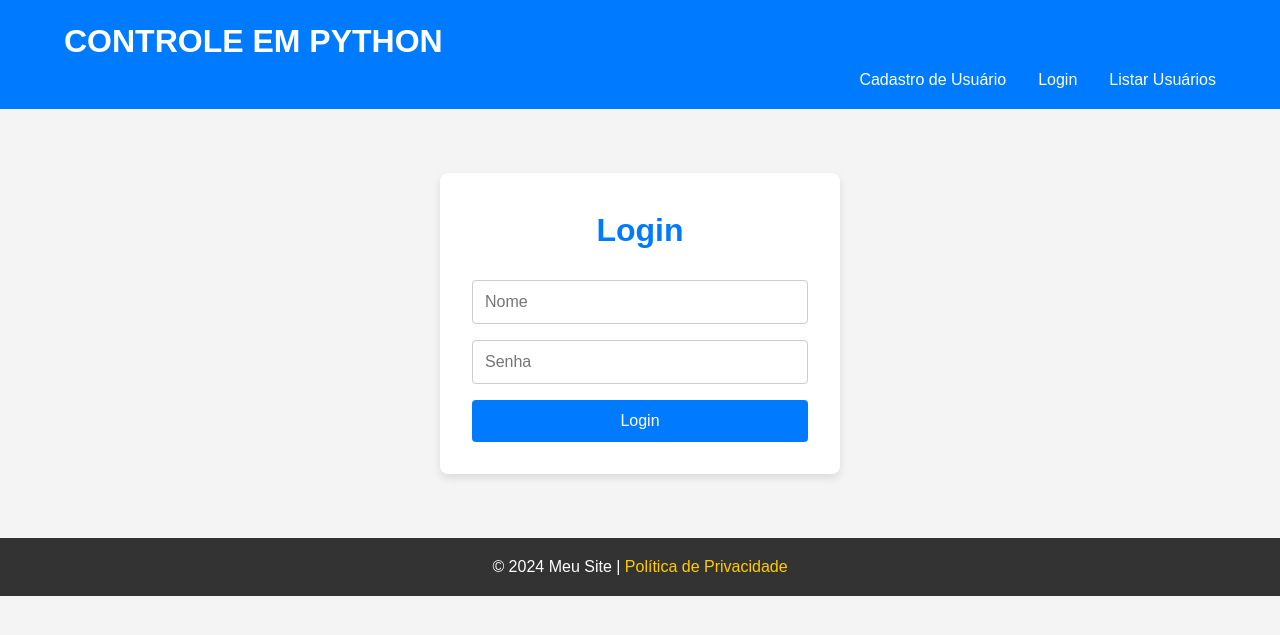
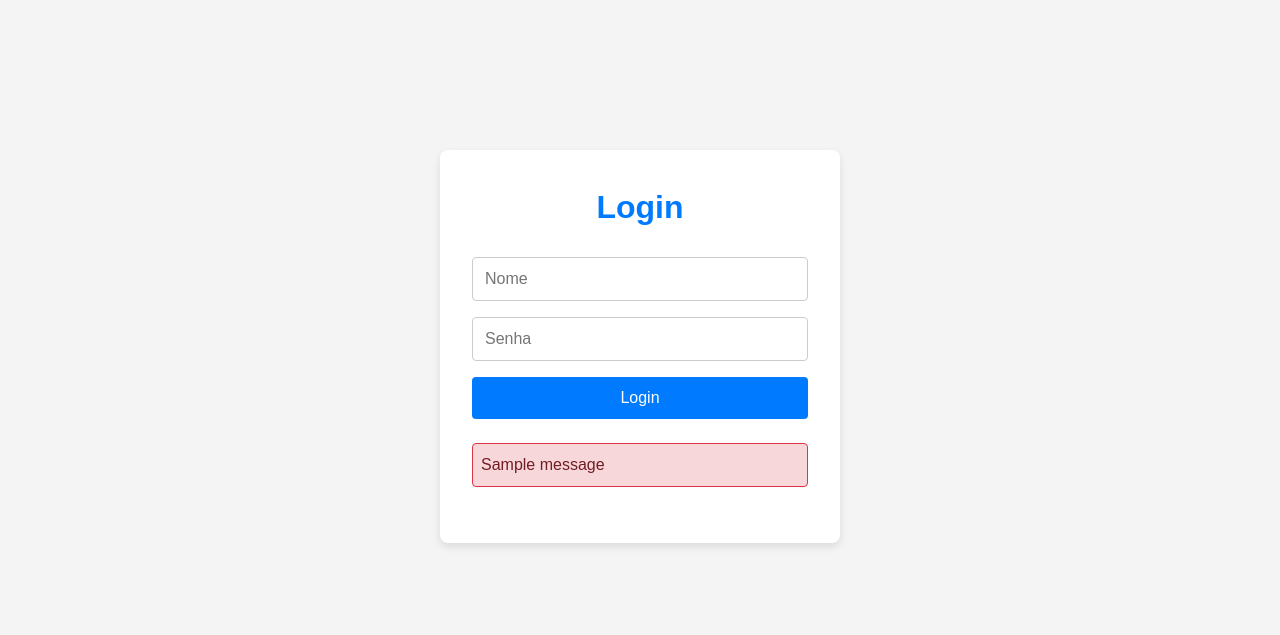
Before and after one commit to euj4ckson/FastBite, a Flask app: page /login in a window 1280 px wide. Shown: the top 635 px of the page. Run offline with Flask 3, Linux system fonts and the light colour scheme; tables that the repository leaves empty hold one stand-in row (values such as "Sample post"); one stand-in notice (Sample message) is shown.

Commit message:
updating login and messages

```diff
--- a/controllers.py
+++ b/controllers.py
@@ -7,7 +7,7 @@ from views import render_login, render_cadastro, render_usuarios, render_editar
 
 app = Flask(__name__)
 app.config['SQLALCHEMY_DATABASE_URI'] = 'mysql+pymysql://teste:novasenha@127.0.0.1:3306/minha_aplicacao'
-app.config['SECRET_KEY'] = 'sua_chave_secreta'
+app.config['SECRET_KEY'] = '1q2w3e4rr4e3w2q1'
 db.init_app(app)
 
 @app.route('/')
@@ -52,9 +52,6 @@ def login():
 
     return render_login()
 
-def login():
-    return render_login()
-
 @app.route('/usuarios', methods=['GET'])
 def listar_usuarios():
     usuarios = Usuario.query.all()
@@ -72,7 +69,7 @@ def editar_usuario(id):
 
     return render_editar(usuario)
 
-@app.route('/deletar/<int:id>', methods=['POST'])
+@app.route('/deletar/<int:id>', methods=['GET','POST'])
 def deletar_usuario(id):
     usuario = Usuario.query.get_or_404(id)
     db.session.delete(usuario)
--- a/static/css/styles.css
+++ b/static/css/styles.css
@@ -105,9 +105,17 @@ footer a:hover {
 }
 
 .editar-link {
-    color: #007bff;
+    background-color: #007bff; /* Vermelho */
+    border: none;
+    border-radius: 4px;
+    padding: 0.5rem 1rem;
+    cursor: pointer;
+    color: white;
     text-decoration: none;
     transition: color 0.3s;
+    margin: 0; /* Remove a margem entre os itens da lista */
+
+    margin-right: -440px;
 }
 
 .editar-link:hover {
@@ -197,3 +205,57 @@ footer a:hover {
 .cadastro-form button:hover {
     background-color: #0056b3; /* Tom mais escuro ao passar o mouse */
 }
+.excluir-button {
+    text-decoration: none;
+    background-color: #dc3545; /* Vermelho */
+    color: #fff;
+    border: none;
+    border-radius: 4px;
+    padding: 0.5rem 1rem;
+    cursor: pointer;
+    transition: background-color 0.3s;
+
+}
+
+.excluir-button:hover {
+    background-color: #c82333; /* Tom mais escuro ao passar o mouse */
+}
+
+nav li {
+    padding: 224; /* Remove o padding padrão da lista */
+    list-style-type: none; /* Remove os marcadores da lista */
+    display: flex; /* Alinha os itens em linha */
+    gap: 0.5rem; /* Espaçamento entre os botões */
+}
+.itemlist{
+    padding: 50; /* Remove o padding padrão da lista */
+
+}
+
+.login-container{
+    margin-top: 150px;
+}
+.flashes {
+    list-style: none;
+    padding: 0;
+    margin: 1rem 0;
+}
+
+.flashes li {
+    padding: 0.5rem;
+    margin: 0.5rem 0;
+    border: 1px solid #ccc;
+    border-radius: 4px;
+}
+
+.flashes li.success {
+    border-color: #28a745; /* Verde */
+    background-color: #d4edda;
+    color: #155724;
+}
+
+.flashes li.error {
+    border-color: #dc3545; /* Vermelho */
+    background-color: #f8d7da;
+    color: #721c24;
+}
--- a/templates/base.html
+++ b/templates/base.html
@@ -12,7 +12,7 @@
 
     <header>
         <div class="container">
-            <h1>CONTROLE EM PYTHON</h1>
+            <h1>MVC PYTHON</h1>
             <nav>
                 <ul>
                     <li><a href="{{ url_for('cadastro') }}" class="btn btn-primary">Cadastro de Usuário</a></li>
@@ -32,7 +32,7 @@
 
     <footer>
         <div class="container">
-            <p>&copy; 2024 Meu Site | <a href="#">Política de Privacidade</a></p>
+            <p>&copy; 2024 python Controller | <a href="#">Política de Privacidade</a></p>
         </div>
     </footer>
 </body>
--- a/templates/login.html
+++ b/templates/login.html
@@ -1,14 +1,30 @@
-{% extends './base.html' %}
+<!DOCTYPE html>
+<html lang="pt-BR">
+<head>
+    <meta charset="UTF-8">
+    <meta name="viewport" content="width=device-width, initial-scale=1.0">
+    <title>{% block title %}Meu Site{% endblock %}</title>
+    <link rel="stylesheet" href="{{ url_for('static', filename='css/styles.css') }}">
+    <link rel="stylesheet" href="https://cdnjs.cloudflare.com/ajax/libs/font-awesome/6.0.0-beta3/css/all.min.css">
+</head>
+<body>
+       <!-- Renderiza as mensagens flash -->
+       {% with messages = get_flashed_messages() %}
+       {% if messages %}
 
-{% block title %}Login{% endblock %}
 
-{% block content %}
 <div class="login-container">
     <h1>Login</h1>
     <form method="post" action="{{ url_for('login') }}" class="login-form">
         <input type="text" name="nome" placeholder="Nome" required>
         <input type="password" name="senha" placeholder="Senha" required>
         <button type="submit">Login</button>
+        <ul class="flashes">
+            {% for message in messages %}
+                <li  class="{{ 'success' if 'sucesso' in message else 'error' }}">{{ message }}</li>
+            {% endfor %}
+        </ul>
     </form>
 </div>
-{% endblock %}
+{% endif %}
+{% endwith %}
--- a/templates/usuarios.html
+++ b/templates/usuarios.html
@@ -8,8 +8,10 @@
     <ul class="usuarios-list">
         {% for usuario in usuarios %}
             <li class="usuario-item">
-                {{ usuario.nome }}
-                <a href="{{ url_for('editar_usuario', id=usuario.id) }}" class="editar-link">Editar</a>
+                <span class="itemlist">{{ usuario.nome }} </span>
+                <span class="itemlist">{{ usuario.email }} </span>
+                <span class="buttonlist"></span><a href="{{ url_for('editar_usuario', id=usuario.id) }}" class="editar-link">Editar</a></span>
+                <span class="buttonlist"></span><a href="{{ url_for('deletar_usuario', id=usuario.id) }}" class="excluir-button">Excluir</a></span>
             </li>
         {% endfor %}
     </ul>
```
